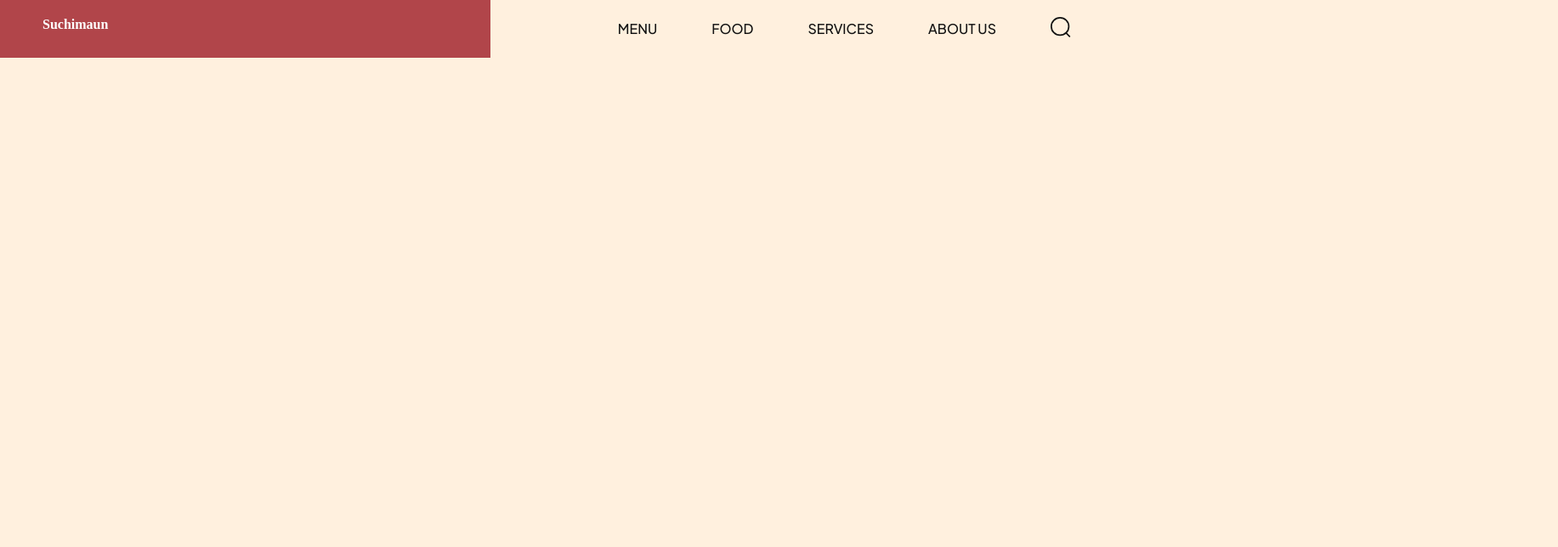
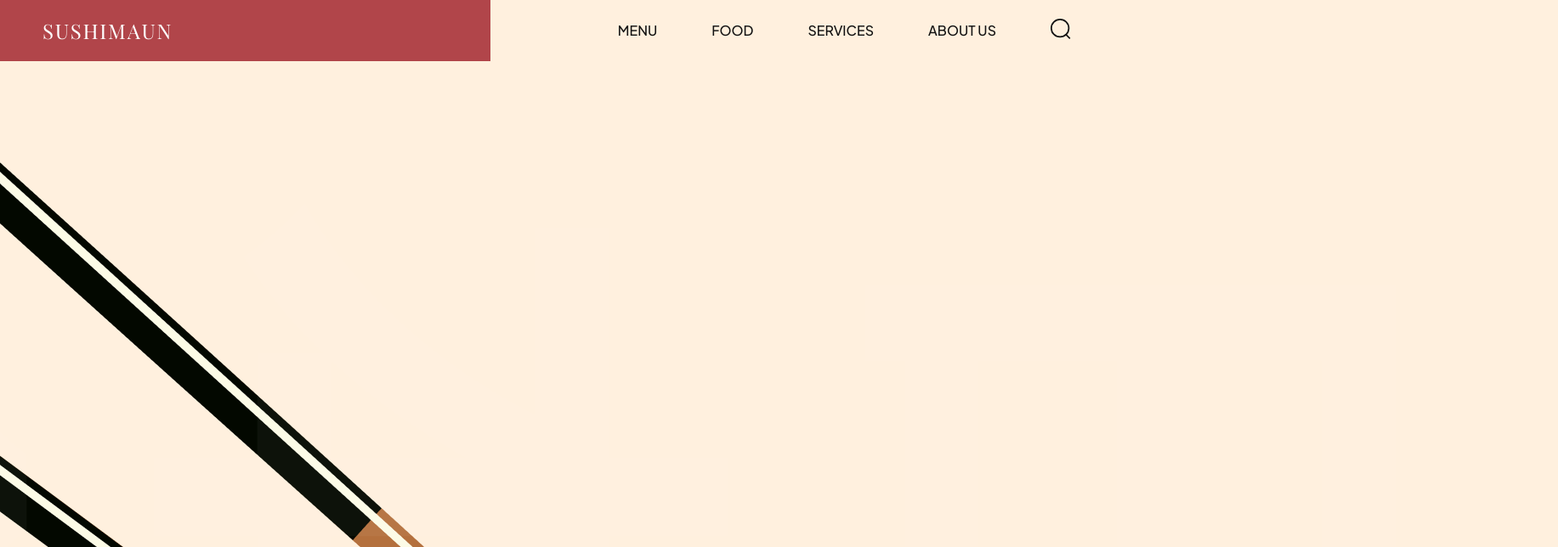
Before and after one commit to Orisaeke/Sushimaun, a website built with Vite: page index.html in a window 1280 px wide. Shown: the top 644 px of the page at 85% size, 1833 px wide, since content can reach past the window. Built offline with nearby package versions, Linux system fonts and the light colour scheme.

Commit message:
Sushimaun v0.2 (header logo design implemented)

```diff
--- a/css/sections/header.css
+++ b/css/sections/header.css
@@ -23,6 +23,11 @@
     padding-left: 30px;
     color: #fff;
     z-index: 2;
+    font-family: var(--playfair-display);
+    text-transform: uppercase;
+    font-size: 1.5em;
+    font-weight: 400;
+    letter-spacing: 1.7px;
 }
 
 .header__menu,
--- a/css/style.css
+++ b/css/style.css
@@ -3,8 +3,8 @@
 
 /* other css file imports */
 @import url("sections/header.css");
-/* @import url("sections/hero.css");
-@import url("sections/about.css");
+@import url("sections/hero.css");
+/* @import url("sections/about.css");
 @import url("sections/popular.css");
 @import url("sections/trending.css");
 @import url("sections/subscribe.css");
--- a/index.html
+++ b/index.html
@@ -11,7 +11,7 @@
       <header>
         <nav class="header__nav">
           <div class="header__logo">
-            <h4>Suchimaun</h4>
+            <h4>Sushimaun</h4>
             <div class="header__logo-overlay"></div>
           </div>
 
@@ -35,7 +35,17 @@
         </nav>
       </header>
 
-
+      <section class="hero">
+        <div class="hero-image">
+          <img
+          src="assets/sushi-1.png" alt="sushi"/>
+          <h2>
+            寿 <br />
+            司 <br />
+            屋 <br />
+          </h2>
+        </div>
+      </section>
 
   </body>
 </html>
```
Also changed, not shown: css/sections/hero.css (added).
